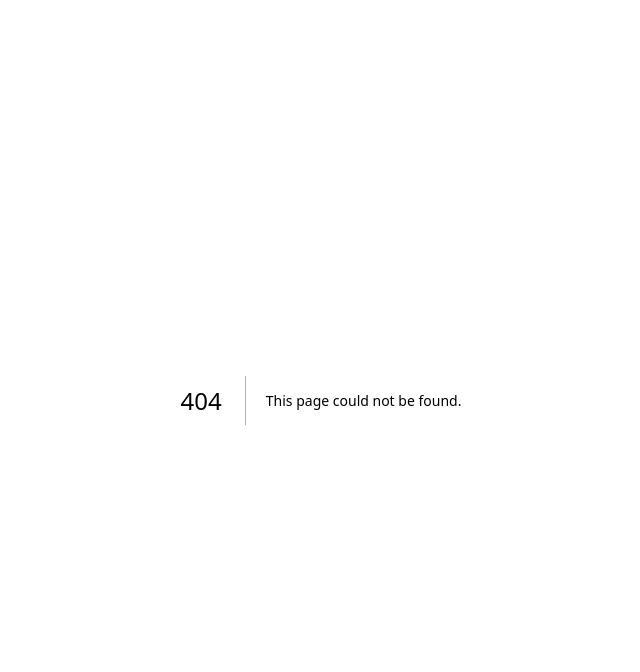
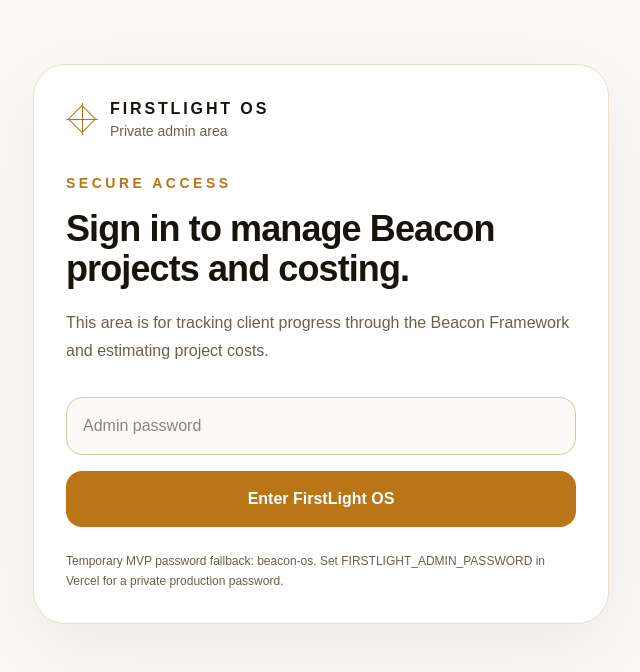
Before and after one commit to TheFreeScouser/FirstLight-AI, a Next.js app: page /admin in a window 1280 px wide. Before the commit this address had no page. Shown: the top 672 px of the page, without its empty margins (319-959 px from the left). Built offline with nearby package versions, Linux system fonts and the light colour scheme; no server answers.

Commit message:
Add FirstLight OS admin route

```diff
--- /dev/null
+++ b/app/admin/page.tsx
@@ -0,0 +1,107 @@
+import { cookies } from "next/headers";
+import { redirect } from "next/navigation";
+import AdminDashboard from "./AdminDashboard";
+
+export const metadata = {
+  title: "FirstLight OS | Admin",
+  description: "Private FirstLight AI admin and Beacon delivery dashboard.",
+};
+
+const AUTH_COOKIE = "firstlight_admin";
+
+async function login(formData: FormData) {
+  "use server";
+
+  const submittedPassword = String(formData.get("password") || "");
+  const adminPassword = process.env.FIRSTLIGHT_ADMIN_PASSWORD || "beacon-os";
+
+  if (submittedPassword !== adminPassword) {
+    redirect("/admin?error=1");
+  }
+
+  const cookieStore = await cookies();
+  cookieStore.set(AUTH_COOKIE, "true", {
+    httpOnly: true,
+    sameSite: "lax",
+    secure: process.env.NODE_ENV === "production",
+    path: "/admin",
+    maxAge: 60 * 60 * 8,
+  });
+
+  redirect("/admin");
+}
+
+async function logout() {
+  "use server";
+
+  const cookieStore = await cookies();
+  cookieStore.delete(AUTH_COOKIE);
+  redirect("/admin");
+}
+
+export default async function AdminPage({
+  searchParams,
+}: {
+  searchParams?: Promise<{ error?: string }>;
+}) {
+  const cookieStore = await cookies();
+  const isAuthenticated = cookieStore.get(AUTH_COOKIE)?.value === "true";
+  const params = await searchParams;
+
+  if (!isAuthenticated) {
+    return (
+      <main className="min-h-screen bg-[#FBFAF7] px-6 py-16 text-[#18140D]">
+        <div className="mx-auto flex min-h-[70vh] max-w-5xl items-center justify-center">
+          <div className="w-full max-w-xl rounded-[2rem] border border-[#EADFCA] bg-white p-8 shadow-[0_24px_80px_rgba(38,31,18,0.08)]">
+            <div className="mb-8 flex items-center gap-3">
+              <span className="relative flex h-8 w-8 items-center justify-center text-[#BA7517]">
+                <span className="absolute h-px w-8 bg-current" />
+                <span className="absolute h-8 w-px bg-current" />
+                <span className="absolute h-5 w-5 rotate-45 border border-current" />
+              </span>
+              <div>
+                <p className="font-semibold tracking-[0.18em]">FIRSTLIGHT OS</p>
+                <p className="text-sm text-[#6B604D]">Private admin area</p>
+              </div>
+            </div>
+
+            <p className="text-sm font-semibold uppercase tracking-[0.25em] text-[#BA7517]">
+              Secure access
+            </p>
+            <h1 className="mt-4 text-4xl font-semibold tracking-tight">
+              Sign in to manage Beacon projects and costing.
+            </h1>
+            <p className="mt-5 leading-7 text-[#6B604D]">
+              This area is for tracking client progress through the Beacon Framework and estimating project costs.
+            </p>
+
+            {params?.error ? (
+              <div className="mt-6 rounded-2xl border border-red-200 bg-red-50 p-4 text-sm text-red-700">
+                Incorrect password. Try again.
+              </div>
+            ) : null}
+
+            <form action={login} className="mt-8 grid gap-4">
+              <input
+                name="password"
+                type="password"
+                required
+                className="rounded-2xl border border-[#D8C99F] bg-[#FBFAF7] p-4 outline-none transition focus:border-[#D4AF37]"
+                placeholder="Admin password"
+              />
+              <button className="rounded-2xl bg-[#BA7517] px-6 py-4 font-semibold text-white transition hover:bg-[#18140D]">
+                Enter FirstLight OS
+              </button>
+            </form>
+
+            <p className="mt-6 text-xs leading-5 text-[#6B604D]">
+              Temporary MVP password fallback: beacon-os. Set FIRSTLIGHT_ADMIN_PASSWORD in Vercel for a private production password.
+            </p>
+          </div>
+        </div>
+      </main>
+    );
+  }
+
+  return <AdminDashboard logoutAction={logout} />;
+}
```
